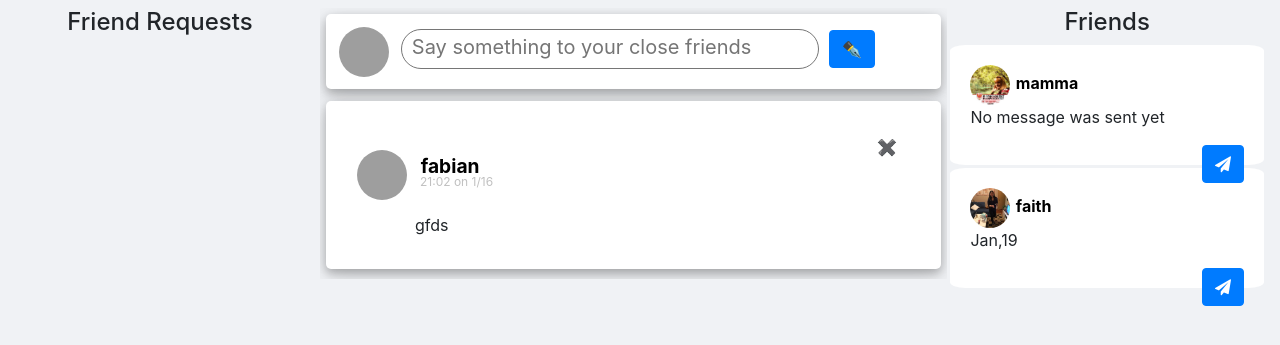
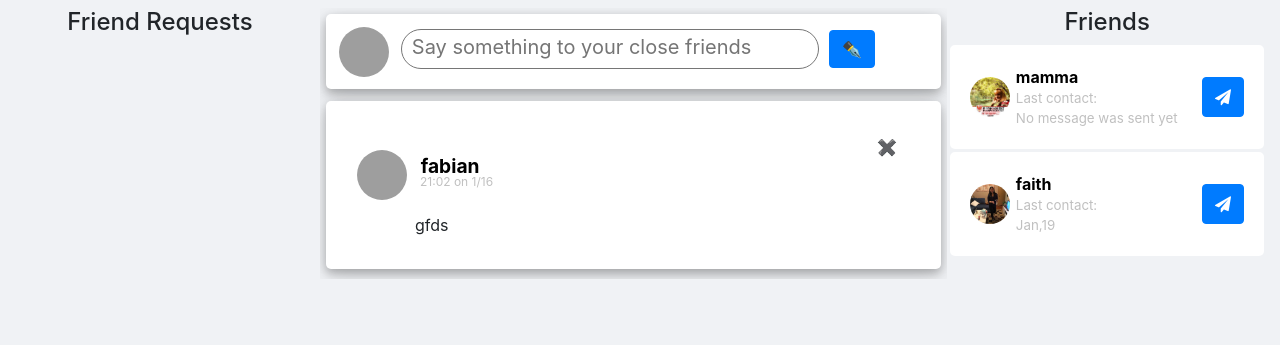
Before and after one commit to fabianomobono/DBSF---old, a Django app: page / in a window 1280 px wide. Shown: the part 70-415 px from the top of the page. Run offline with Django 3.2, Linux system fonts and the light colour scheme; a user stored in the database is signed in; data comes from the database, SQL or seed files in the repository; both versions use the stored data as it was after the commit; data that the repository does not hold is empty; some libraries are stand-ins or nearby versions; grey boxes are pictures that could not be loaded.

Commit message:
improved Friend box Layout

```diff
--- a/social/static/social/javascript/react_components.js
+++ b/social/static/social/javascript/react_components.js
@@ -124,10 +124,13 @@ function Friend_box(props) {
   const profile = '/profile/'
   return (
     <div className='friend_box_div'>
-      <img className='friend_img' src={props.profile_pic} />
-      <a className="friend_link" href={profile.concat(props.name)}>{props.name}</a>
-      <p>{props.last_contact}</p>
-      <button onClick={() => props.message(props.name, props.profile_pic)} id={props.friend} className="btn btn-primary"><i className="fa fa-paper-plane"></i></button>
+     <img className='friend_img' src={props.profile_pic} />
+     <div className='interaction'>
+        <a className="friend_link" href={profile.concat(props.name)}>{props.name}</a>
+        <p className='last_contacted'>Last contact:</p>
+        <p className='last_contacted'>{props.last_contact}</p>
+     </div>
+     <button onClick={() => props.message(props.name, props.profile_pic)} id={props.friend} className="btn btn-primary"><i className="fa fa-paper-plane"></i></button>
   </div>
   )
 }
--- a/social/static/social/styles/base.css
+++ b/social/static/social/styles/base.css
@@ -70,6 +70,10 @@
 }
 
 /* shadow */
+.friends_right_div {
+  overflow: auto;
+}
+
 h1, h4 {
   text-align: center;
 }
@@ -171,10 +175,13 @@ h1, h4 {
 }
 
 .friend_box_div {
+  display: flex;
+  flex-direction: row;
+  align-items: center;
   margin: 1%;
   padding: 20px;
   background-color: white;
-  border-radius: 5%;
+  border-radius: 5px;
 }
 .friend_box_div .friend_img {
   width: 40px;
@@ -183,12 +190,21 @@ h1, h4 {
   object-fit: cover;
   margin-right: 2%;
 }
-.friend_box_div .friend_link {
+.friend_box_div .interaction {
+  flex-direction: column;
+}
+.friend_box_div .interaction .friend_link {
   color: black;
   font-weight: bold;
 }
+.friend_box_div .interaction .last_contacted {
+  font-size: smaller;
+  color: silver;
+  margin-bottom: 0px;
+}
 .friend_box_div button {
-  float: right;
+  margin-left: auto;
+  height: 40px;
 }
 
 .message_box {
--- a/social/static/social/styles/layout.scss
+++ b/social/static/social/styles/layout.scss
@@ -1,6 +1,6 @@
 @import 'colors';
 .friends_right_div {
-
+ overflow: auto;
 }
 
 h1, h4 {
@@ -107,10 +107,13 @@ h1, h4 {
 }
 
 .friend_box_div {
+  display: flex;
+  flex-direction: row;
+  align-items: center;
   margin: 1%;
   padding: 20px;
   background-color: $white;
-  border-radius: 5%;
+  border-radius: 5px;
 
   .friend_img {
     width: 40px;
@@ -119,12 +122,22 @@ h1, h4 {
     object-fit: cover;
     margin-right: 2%;
   }
-  .friend_link {
-    color: $black;
-    font-weight: bold;
+  .interaction {
+    flex-direction: column;
+    .friend_link {
+      color: $black;
+      font-weight: bold;
+
+    }
+    .last_contacted {
+      font-size: smaller;
+      color: $silver;
+      margin-bottom: 0px;
+    }
   }
   button {
-    float: right;
+    margin-left: auto;
+    height: 40px;
   }
 }
 
```
Also changed, not shown: DBSF/settings.py (+2 -5 lines), db.sqlite3, 1 other file.
